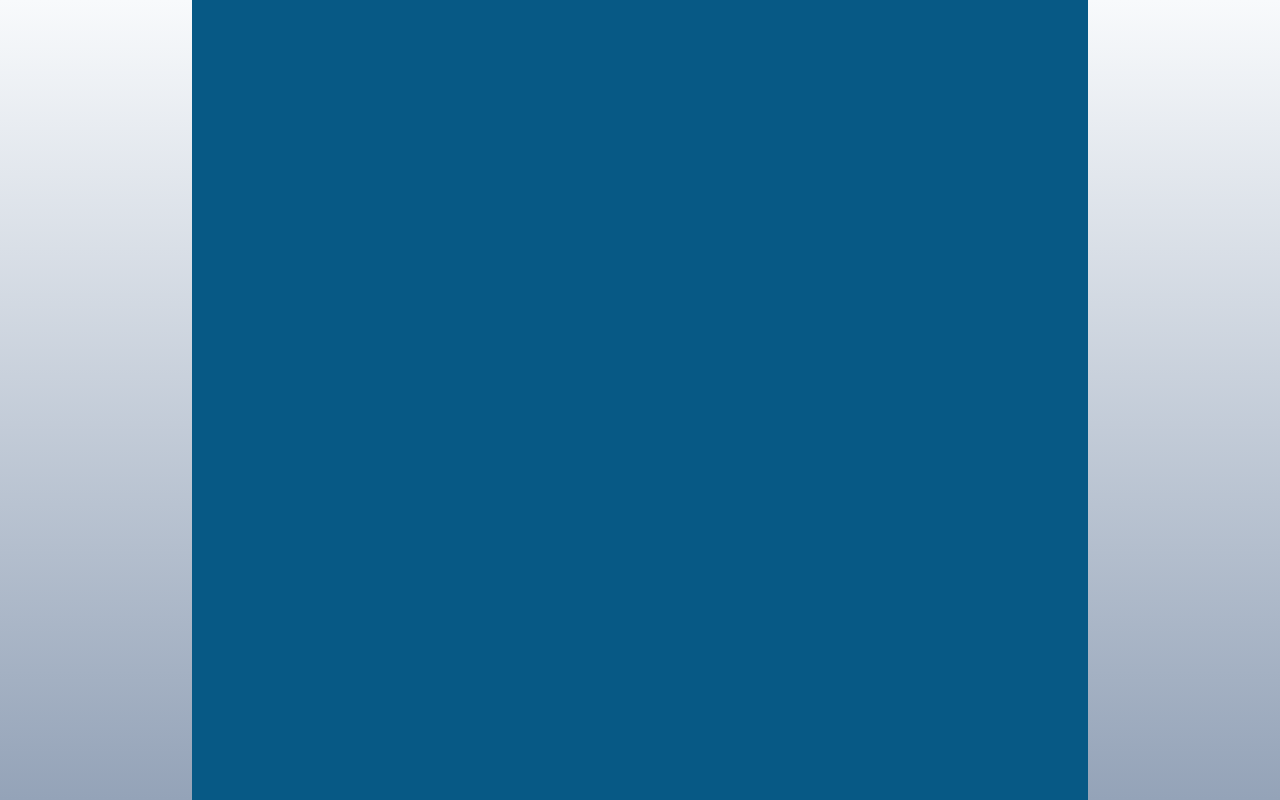
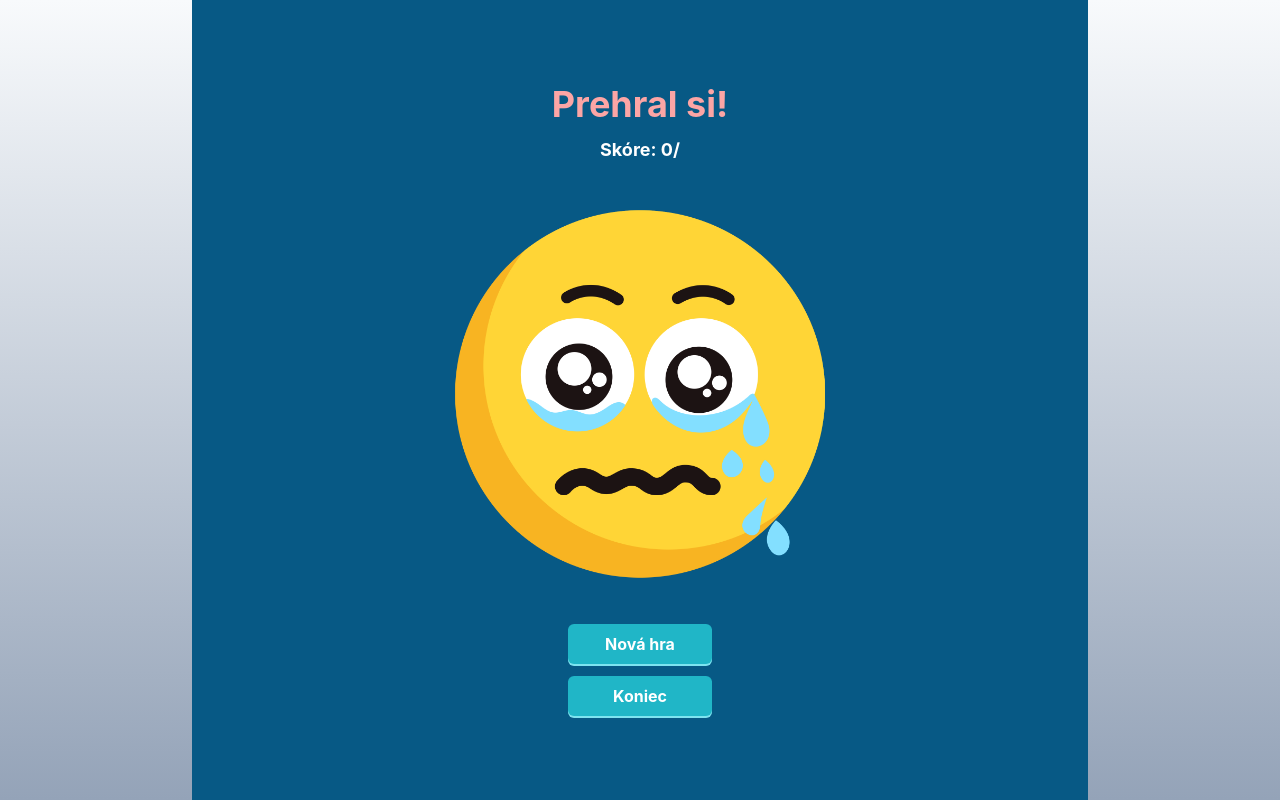
Before and after one commit to andrejzak/WBT_exam, a React (Create React App) app: page /game/lose in a window 1280 px wide. Before the commit this address had no page. Built offline with nearby package versions, Linux system fonts and the light colour scheme.

Commit message:
implementacia podstranky game/lose

```diff
--- a/src/App.js
+++ b/src/App.js
@@ -4,6 +4,7 @@ import { StoreProvider } from "./common/store.context";
 import Game from "./pages/Game";
 import StartMenu from "./pages/StartMenu";
 import GameOptions from "./pages/GameOptions";
+import GameLose from "./pages/GameLose";
 
 function App() {
   if (performance.navigation.type == performance.navigation.TYPE_RELOAD) {
@@ -17,7 +18,8 @@ function App() {
           <Routes>
             <Route path="/" element={<StartMenu />} />
             <Route path="/game" element={<Game />} />
-            <Route path="/game/options" element={ <GameOptions /> } />
+            <Route path="/game/options" element={<GameOptions />} />
+            <Route path="/game/lose" element={<GameLose />} />
           </Routes>
         </StoreProvider>
       </div>
--- a/src/pages/Game.js
+++ b/src/pages/Game.js
@@ -3,9 +3,11 @@ import { useStoreContext } from "./../common/store.context";
 import Card from "../components/Card";
 import colorfulMapImage from "../images/colorful_map.png";
 import GameBar from "../components/GameBar";
+import { useNavigate } from "react-router-dom";
 
 const Game = () => {
   const { currentLevel, setCurrentLevel, levels, hp, setHp, answer, setAnswer } = useStoreContext();
+  const navigate = useNavigate();
 
   useEffect(() => {
     checkAnswer(answer);
@@ -19,8 +21,10 @@ const Game = () => {
     if (answer !== "" && answer === levels[currentLevel].correctAnswer) {
       nextLevel();
     } else if (answer !== "" && answer !== levels[currentLevel].correctAnswer) {
-      if (hp === 0) {
-        return;
+      console.log(hp);
+      if (hp === 1) {
+        console.log("redirect");
+        navigate("/game/lose");
       }
       setHp(hp - 1);
     }
--- /dev/null
+++ b/src/pages/GameLose.js
@@ -0,0 +1,21 @@
+import React from 'react';
+import EndButton from '../components/EndButton';
+import NewGameButton from '../components/NewGameButton';
+import sadEmojiPicture from '../images/sad_emoji.png';
+import { useStoreContext } from '../common/store.context';
+
+const GameLose = () => {
+  const { currentLevel, levels } = useStoreContext();
+
+  return (
+    <div className='flex flex-col gap-3 items-center justify-center h-full p-3'>
+      <h1 className='text-red-300 font-bold text-4xl'>Prehral si!</h1>
+      <p className='text-white font-bold text-lg'>Skóre: { currentLevel }/{ levels.length }</p>
+      <img className='w-2/4' src={sadEmojiPicture} alt="Smuntý emotikon"/>
+      <NewGameButton />
+      <EndButton />
+    </div>
+  )
+}
+
+export default GameLose;
--- a/src/pages/GameOptions.js
+++ b/src/pages/GameOptions.js
@@ -1,5 +1,4 @@
 import React from 'react';
-import Button from '../components/Button';
 import coffeeImage from '../images/coffee.png';
 import EndButton from '../components/EndButton';
 import NewGameButton from '../components/NewGameButton';
--- a/src/pages/StartMenu.js
+++ b/src/pages/StartMenu.js
@@ -6,11 +6,11 @@ import StartGameButton from "../components/StartGameButton";
 
 function StartMenu() {
   return (
-    <div>
+    <div className="flex flex-col gap-5 items-center justify-center h-full p-3">
       <header className="grid justify-items-center py-4">
         <h1 className="font-bold text-white text-3xl">Capital quiz</h1>
         <img
-          className="w-11/12 max-w-3xl pt-4"
+          className="w-11/12 max-w-2xl mt-8"
           src={goldMapImage}
           alt="Mapa sveta"
         />
```
Also changed, not shown: src/images/sad_emoji.png (added).
